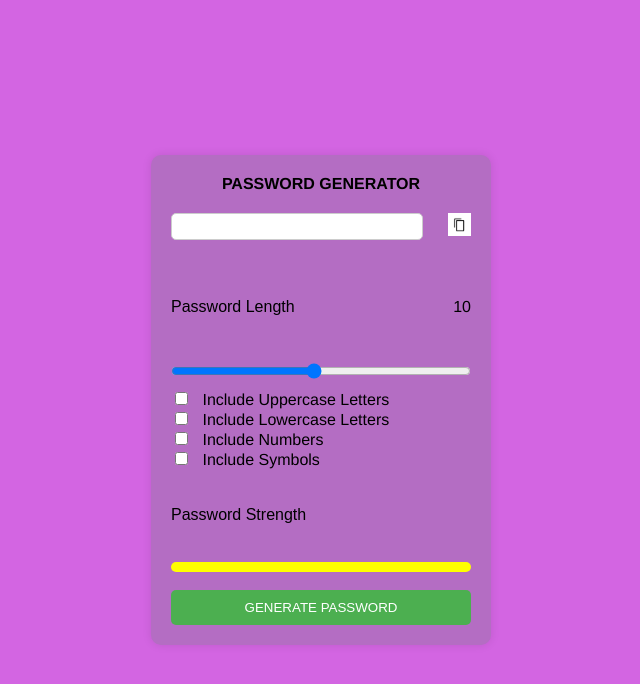
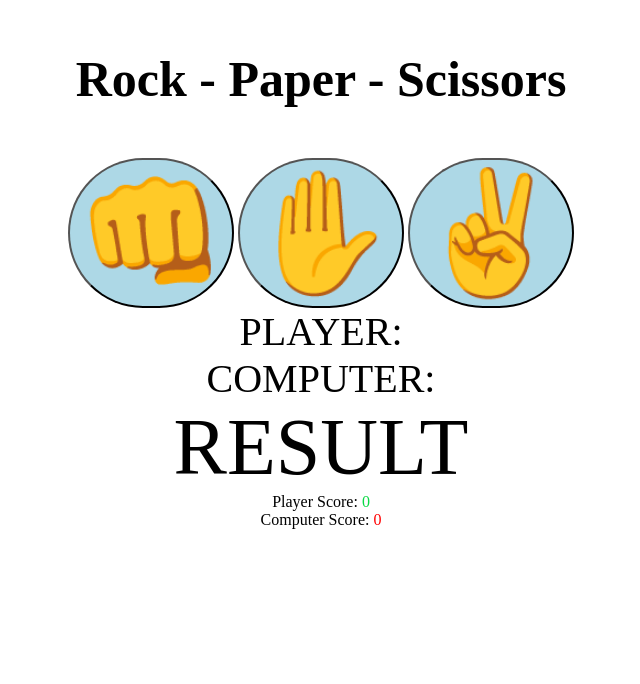
Before and after one commit to preethi1210/web_dev, a plain HTML site: page index.html in a window 1280 px wide. Shown: the whole page, without its empty margins (319-959 px from the left). Drawn offline with Linux system fonts and the light colour scheme.

Commit message:
Add files via upload

```diff
--- a/index.html
+++ b/index.html
@@ -4,47 +4,24 @@
     <meta charset="UTF-8">
     <meta http-equiv="X-UA-Compatible" content="IE=edge">
     <meta name="viewport" content="width=device-width, initial-scale=1.0">
-    <title>Password Generator</title>
+    <title>Document</title>
     <link rel="stylesheet" href="style.css">
 </head>
 <body>
-    <div id="container">
-        <h4>PASSWORD GENERATOR</h4>
-        <div id="display_psw">
-            <input type="text" id="password" readonly>
-            <span  id="copyBtn" data-copy-msg>
-                <img src="copy_sym.png" alt="copy sym" width="23" height="23" >
-            </span>
+    <h3>Rock - Paper - Scissors</h3>
+    <div id="choices">
+        <button onclick="playgame('rock')">👊</button>
+        <button onclick="playgame('paper')">✋</button>
+        <button onclick="playgame('scissors')">✌️</button></div>
+        <div id="dis1">PLAYER:</div>
+        <div id="dis2">COMPUTER:</div>
+        <div id="dis3">RESULT</div>
+        <div id="dis4">Player Score:
+            <span id="playerscoredis">0</span>
         </div>
-        <div id="box">
-            <div id="Pass_len">
-                <h6>Password Length</h6>
-                <span id="lengthDisplay">0</span>
-            </div>
-            <input type="range" min="1" max="20" class="slider" step="1" id="inputSlider">
-            <div>
-                <input type="checkbox" id="UpChar">
-                <label for="UpChar">Include Uppercase Letters</label>
-            </div>
-            <div>
-                <input type="checkbox" id="LowChar">
-                <label for="LowChar">Include Lowercase Letters</label>
-            </div>
-            <div>
-                <input type="checkbox" id="Num">
-                <label for="Num">Include Numbers</label>
-            </div>
-            <div>
-                <input type="checkbox" id="Sym">
-                <label for="Sym">Include Symbols</label>
-            </div>
-            <div>
-                <h6>Password Strength</h6>
-                <div id="indicator"></div>
-            </div><br>
-            <button id="generateBtn">GENERATE PASSWORD</button>
+        <div id="dis5">Computer Score:
+            <span id="computerscoredis">0</span>
         </div>
-    </div>
     <script src="index.js"></script>
 </body>
 </html>
--- a/index.js
+++ b/index.js
@@ -1,85 +1,42 @@
-document.addEventListener('DOMContentLoaded', function() {
-    let passwordLength = 10; // Default password length
-    let password = ''; // Generated password
-
-    // DOM elements
-    const inputSlider = document.getElementById('inputSlider');
-    const lengthDisplay = document.getElementById('lengthDisplay');
-    const generateBtn = document.getElementById('generateBtn');
-    const passwordField = document.getElementById('password');
-    const indicator = document.getElementById('indicator');
-    const copyBtn = document.getElementById('copyBtn');
-    const checkboxes = {
-        uppercase: document.getElementById('UpChar'),
-        lowercase: document.getElementById('LowChar'),
-        numbers: document.getElementById('Num'),
-        symbols: document.getElementById('Sym')
-    };
-
-    // Initialize slider and display
-    inputSlider.value = passwordLength;
-    lengthDisplay.textContent = passwordLength;
-
-    // Event listeners
-    inputSlider.addEventListener('input', function() {
-        passwordLength = inputSlider.value;
-        lengthDisplay.textContent = passwordLength;
-        updateIndicator();
-    });
-
-    generateBtn.addEventListener('click', function() {
-        password = generatePassword(passwordLength);
-        passwordField.value = password;
-        updateIndicator();
-    });
-
-    Object.values(checkboxes).forEach(checkbox => {
-        checkbox.addEventListener('change', updateIndicator);
-    });
-
-    copyBtn.addEventListener('click', function() {
-        const password = passwordField.value;
-        if (password) {
-            navigator.clipboard.writeText(password).then(() => {
-                copyBtn.classList.add('success');
-                setTimeout(() => {
-                    copyBtn.classList.remove('success');
-                }, 2000); // Remove success indicator after 2 seconds
-            }).catch(err => {
-                console.error('Failed to copy text: ', err);
-            });
-        }
-    });
-
-
-    // Function to generate password
-    function generatePassword(length) {
-        let charset = '';
-        if (checkboxes.uppercase.checked) charset += 'ABCDEFGHIJKLMNOPQRSTUVWXYZ';
-        if (checkboxes.lowercase.checked) charset += 'abcdefghijklmnopqrstuvwxyz';
-        if (checkboxes.numbers.checked) charset += '0123456789';
-        if (checkboxes.symbols.checked) charset += '!@#$%^&*()_+-=[]{}|;:,.<>?';
-
-        let password = '';
-        for (let i = 0; i < length; i++) {
-            let randomIndex = Math.floor(Math.random() * charset.length);
-            password += charset[randomIndex];
-        }
-        return password;
+const choices=['rock','paper','scissors'];
+const dis1=document.getElementById("dis1");
+const dis2=document.getElementById("dis2");
+const dis3=document.getElementById("dis3");
+let playerscore=0;
+let computerscore=0;
+function playgame(playerchoice) {
+    const computerchoice=choices[Math.floor(Math.random()*3)];
+    let res="";
+    if(playerchoice===computerchoice){
+        res="It's a Tie";
     }
-
-    // Function to set indicator color
-    function updateIndicator() {
-        const length = passwordLength;
-        indicator.className = '';
-        if (length <= 5) {
-            indicator.classList.add('weak');
-        } else if (length >5 && length<=10) {
-            indicator.classList.add('medium');
-        } else {
-            indicator.classList.add('strong');
+    else{
+        switch(playerchoice){
+            case "rock":
+                res=(computerchoice==="scissors")? "You Win" :"You Lose";
+                break;
+            case "scissors":
+                res=(computerchoice==="rock")? "You Lose" :"You Win";
+                break;
+            case "paper":
+                res=(computerchoice==="scissors")? "You Lose" :"You Win";
+                break;
         }
     }
-
-    updateIndicator();
-});
+    dis1.textContent=`PLAYER:${playerchoice}`;
+    dis2.textContent=`COMPUTER:${computerchoice}`;
+    dis3.textContent=res;
+    dis3.classList.remove("greenText","redText");
+    switch(res){
+        case "You Win":
+            dis3.classList.add("greenText");
+            playerscore++;
+            playerscoredis.textContent=playerscore;
+            break;
+        case "You Lose":
+            dis3.classList.add("redText");
+            computerscore++;
+            computerscoredis.textContent=computerscore;
+            break;
+    }
+}
--- a/style.css
+++ b/style.css
@@ -1,105 +1,30 @@
-body {
-    background-color: #d365e2;
-    display: flex;
-    justify-content: center;
-    align-items: center;
-    height: 100vh;
-    margin: 0;
-    font-family: 'Franklin Gothic Medium', 'Arial Narrow', Arial, sans-serif;
-}
-
-#container {
-    background-color: #b46dc3;
-    padding: 20px;
-    border-radius: 10px;
-    box-shadow: 0 0 10px rgba(0, 0, 0, 0.1);
-    width: 300px;
-}
-
-h4 {
-    text-align: center;
-    margin: 0 0 20px 0;
-}
-
-#display_psw {
-    display: flex;
-    align-items: center;
-    justify-content: space-between;
-    margin-bottom: 20px;
-}
-
-#display_psw input {
-    width: 80%;
-    padding: 5px;
-    border: 1px solid #ccc;
-    border-radius: 5px;
-}
-
-#display_psw span {
-    cursor: pointer;
-}
-
-#box {
-    display: flex;
-    flex-direction: column;
-}
-
-#Pass_len {
-    display: flex;
-    justify-content: space-between;
-    align-items: center;
-}
-
-h6 {
-    font: 1em sans-serif;
-}
-
-.slider {
-    width: 100%;
-    margin: 10px 0;
-}
-
-input[type="checkbox"] {
-    margin-right: 10px;
-}
-
-label {
-    margin-bottom: 10px;
-}
-
-#indicator {
-    height: 10px;
-    width: 100%;
-    background-color: rgb(174, 237, 3);
-    border-radius: 5px;
-}
-
-button {
-    background-color: #4CAF50;
-    color: white;
-    padding: 10px;
-    border: none;
-    border-radius: 5px;
-    cursor: pointer;
+body{
     text-align: center;
 }
-
-button:hover {
-    background-color: #45a049;
+h3{
+    font-size:50px ;
 }
-
-#indicator.weak {
-    background-color: red;
+#choices button{
+    min-width: 150px;
+    height: 150px;
+    font-size: 7.5rem;
+    background-color: lightblue;
+    border-radius: 150px;
+    cursor: pointer;
+    transition:background-color 0.5s ease;
 }
-
-#indicator.medium {
-    background-color: yellow;
+#choices button:hover{
+    background-color: aqua;
 }
-
-#indicator.strong {
-    background-color: green;
+#dis1,#dis2{
+    font-size: 2.5rem;
 }
-
-#copyBtn.success img {
-    filter: invert(41%) sepia(56%) saturate(1187%) hue-rotate(86deg) brightness(102%) contrast(99%);
+#dis3{
+    font-size: 5rem;
 }
+.greenText,#playerscoredis{
+    color: rgb(10, 217, 68);
+}
+.redText,#computerscoredis{
+    color: red;
+}
```
